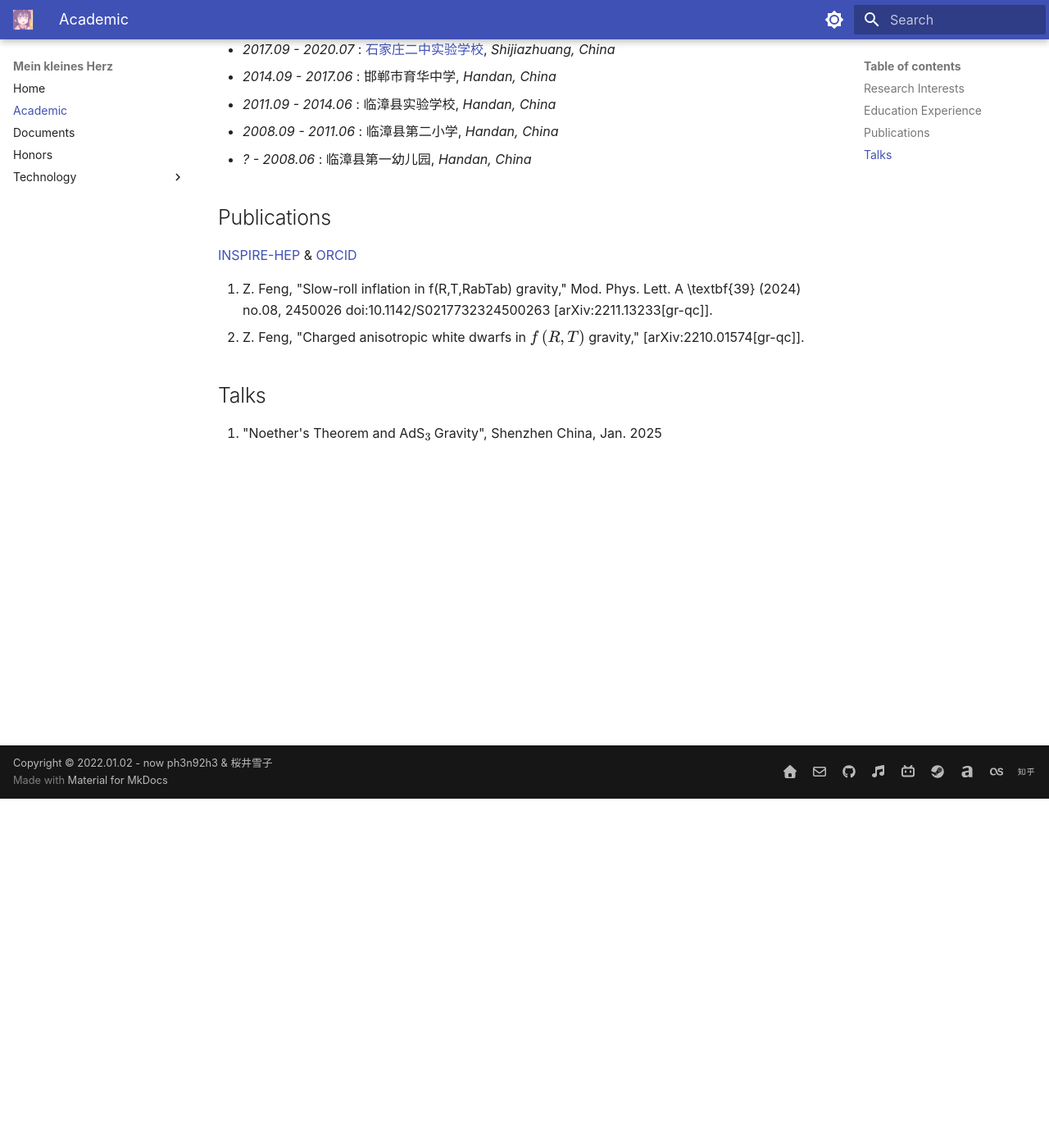
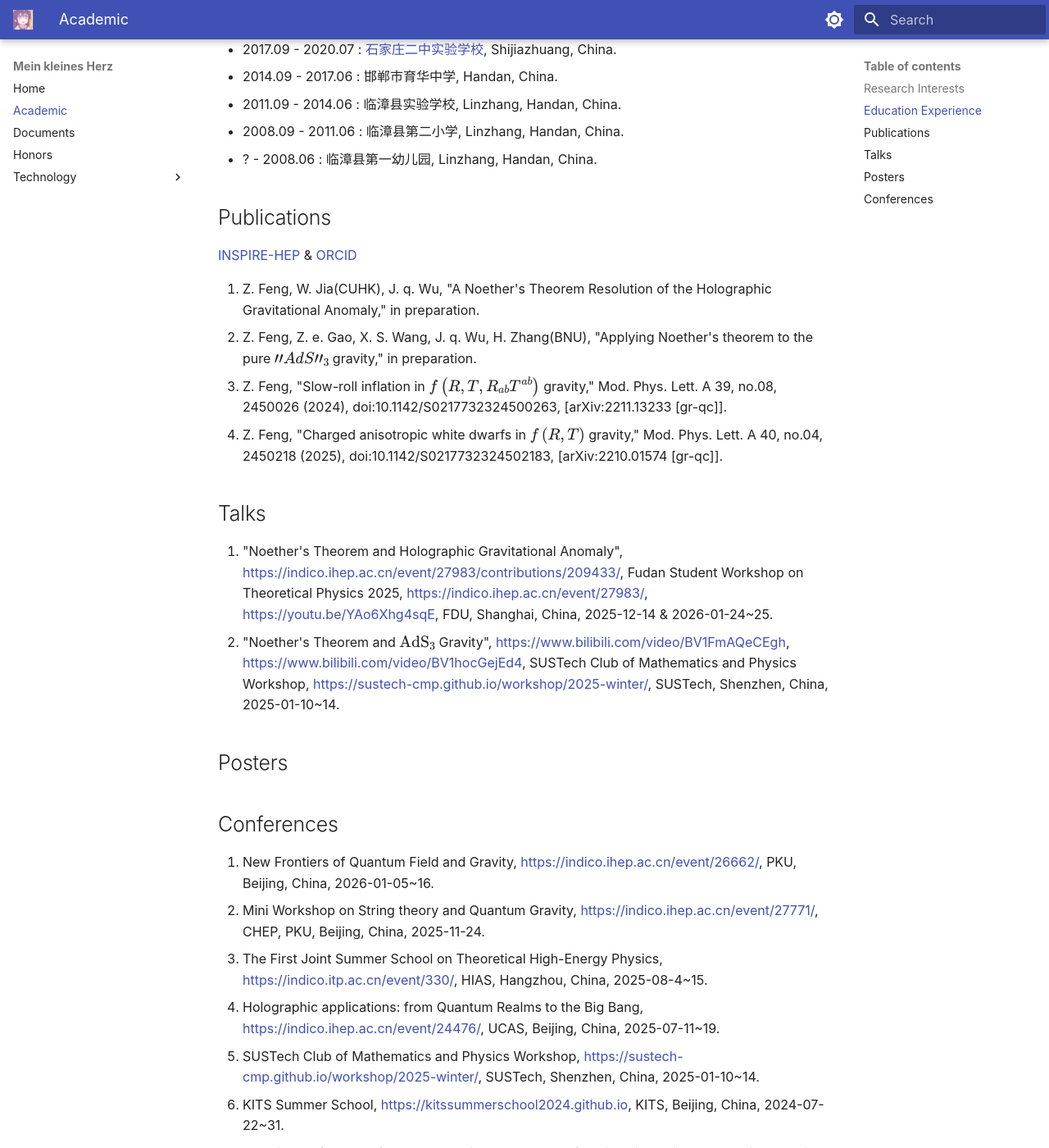
Before and after one commit to ph3n92h3/ph3n92h3.github.io, an MkDocs documentation site: the page built from docs/Academic.md, in a window 1280 px wide and 1400 px high, scrolled down 426 px. Shown: the whole window at 82% size. Built offline with MkDocs 1.6.1 and Material for MkDocs 9.7.7, drawn with Linux system fonts in a browser that asks for light colours; some of the changed text lies outside the part shown.

Commit message:
Update academic profile and publication records

```diff
--- a/docs/Academic.md
+++ b/docs/Academic.md
@@ -7,21 +7,38 @@
 
 ## Education Experience
 
-- *2024.09 - Present* : Ph.D, [Institute of Theoretical Physics, Chinese Academy of Sciences](http://english.itp.cas.cn)/[中国科学院理论物理研究所](http://itp.cas.cn), *Beijing, China*
-- *2020.09 - 2024.06* : B.Sc, [Hohai University](https://en.hhu.edu.cn/)/[河海大学](https://hhu.edu.cn/), *Nanjing, China*
-- *2017.09 - 2020.07* : [石家庄二中实验学校](http://sjzezsyxx.com/), *Shijiazhuang, China*
-- *2014.09 - 2017.06* : 邯郸市育华中学, *Handan, China*
-- *2011.09 - 2014.06* : 临漳县实验学校, *Handan, China*
-- *2008.09 - 2011.06* : 临漳县第二小学, *Handan, China*
-- *? - 2008.06* : 临漳县第一幼儿园, *Handan, China*
+- 2024.09 - Present : M.Sc, [Institute of Theoretical Physics, Chinese Academy of Sciences](http://english.itp.cas.cn)/[中国科学院理论物理研究所](http://itp.cas.cn), Beijing, China.
+- 2020.09 - 2024.06 : B.Sc, [Hohai University](https://en.hhu.edu.cn/)/[河海大学](https://hhu.edu.cn/), Nanjing, China.
+- 2017.09 - 2020.07 : [石家庄二中实验学校](http://sjzezsyxx.com/), Shijiazhuang, China.
+- 2014.09 - 2017.06 : 邯郸市育华中学, Handan, China.
+- 2011.09 - 2014.06 : 临漳县实验学校, Linzhang, Handan, China.
+- 2008.09 - 2011.06 : 临漳县第二小学, Linzhang, Handan, China.
+- ? - 2008.06 : 临漳县第一幼儿园, Linzhang, Handan, China.
 
 ## Publications
 
 [INSPIRE-HEP](https://inspirehep.net/authors/2174851) & [ORCID](https://orcid.org/0000-0002-6377-8544)
 
-1. Z. Feng, "Slow-roll inflation in f(R,T,RabTab) gravity," Mod. Phys. Lett. A \textbf{39} (2024) no.08, 2450026 doi:10.1142/S0217732324500263 [arXiv:2211.13233[gr-qc]].
-2. Z. Feng, "Charged anisotropic white dwarfs in $f\left({R}, {T}\right)$ gravity," [arXiv:2210.01574[gr-qc]].
+1. Z. Feng, W. Jia(CUHK), J. q. Wu, "A Noether's Theorem Resolution of the Holographic Gravitational Anomaly," in preparation.
+2. Z. Feng, Z. e. Gao, X. S. Wang, J. q. Wu, H. Zhang(BNU), "Applying Noether's theorem to the pure $"AdS"_3$ gravity," in preparation.
+3. Z. Feng, "Slow-roll inflation in $f\left(R, T, R_{ab} T^{ab}\right)$ gravity," Mod. Phys. Lett. A 39, no.08, 2450026 (2024), doi:10.1142/S0217732324500263, [arXiv:2211.13233 [gr-qc]].
+4. Z. Feng, "Charged anisotropic white dwarfs in $f\left(R, T\right)$ gravity," Mod. Phys. Lett. A 40, no.04, 2450218 (2025), doi:10.1142/S0217732324502183, [arXiv:2210.01574 [gr-qc]].
 
 ## Talks
 
-1. "Noether's Theorem and AdS$_3$ Gravity", Shenzhen China, Jan. 2025
+1. "Noether's Theorem and Holographic Gravitational Anomaly", <https://indico.ihep.ac.cn/event/27983/contributions/209433/>, Fudan Student Workshop on Theoretical Physics 2025, <https://indico.ihep.ac.cn/event/27983/>, <https://youtu.be/YAo6Xhg4sqE>, FDU, Shanghai, China, 2025-12-14 & 2026-01-24~25.
+2. "Noether's Theorem and $\mathrm{AdS}_3$ Gravity", <https://www.bilibili.com/video/BV1FmAQeCEgh>, <https://www.bilibili.com/video/BV1hocGejEd4>, SUSTech Club of Mathematics and Physics Workshop, <https://sustech-cmp.github.io/workshop/2025-winter/>, SUSTech, Shenzhen, China, 2025-01-10~14.
+
+## Posters
+
+## Conferences
+
+1. New Frontiers of Quantum Field and Gravity, <https://indico.ihep.ac.cn/event/26662/>, PKU, Beijing, China, 2026-01-05~16.
+2. Mini Workshop on String theory and Quantum Gravity, <https://indico.ihep.ac.cn/event/27771/>, CHEP, PKU, Beijing, China, 2025-11-24.
+3. The First Joint Summer School on Theoretical High-Energy Physics, <https://indico.itp.ac.cn/event/330/>, HIAS, Hangzhou, China, 2025-08-4~15.
+4. Holographic applications: from Quantum Realms to the Big Bang, <https://indico.ihep.ac.cn/event/24476/>, UCAS, Beijing, China, 2025-07-11~19.
+5. SUSTech Club of Mathematics and Physics Workshop, <https://sustech-cmp.github.io/workshop/2025-winter/>, SUSTech, Shenzhen, China, 2025-01-10~14.
+6. KITS Summer School, <https://kitssummerschool2024.github.io>, KITS, Beijing, China, 2024-07-22~31.
+7. Satellite conference of 2024 International Congress of Basic Science in Mathematical Physics, <https://www.simis.cn/satellite-conference-of-2024-international-congress-of-basic-science-in-mathematical-physics/>, SIMIS, Shanghai, China, 2024-07-07~12.
+8. 第三届“弦论，场论及全息理论”前沿暑期研讨会, <https://yauc.seu.edu.cn/2023/0506/c27640a444373/page.htm>, YAUC, SEU, Nanjing, China, 2023-08-21~27.
+9. 理论物理前沿讲习班——精密测量与引力性质检测, <https://cgc.yzu.edu.cn/info/1029/1762.htm>, CGC, YZU, Yangzhou, China, 2023-08-04~16.
```
